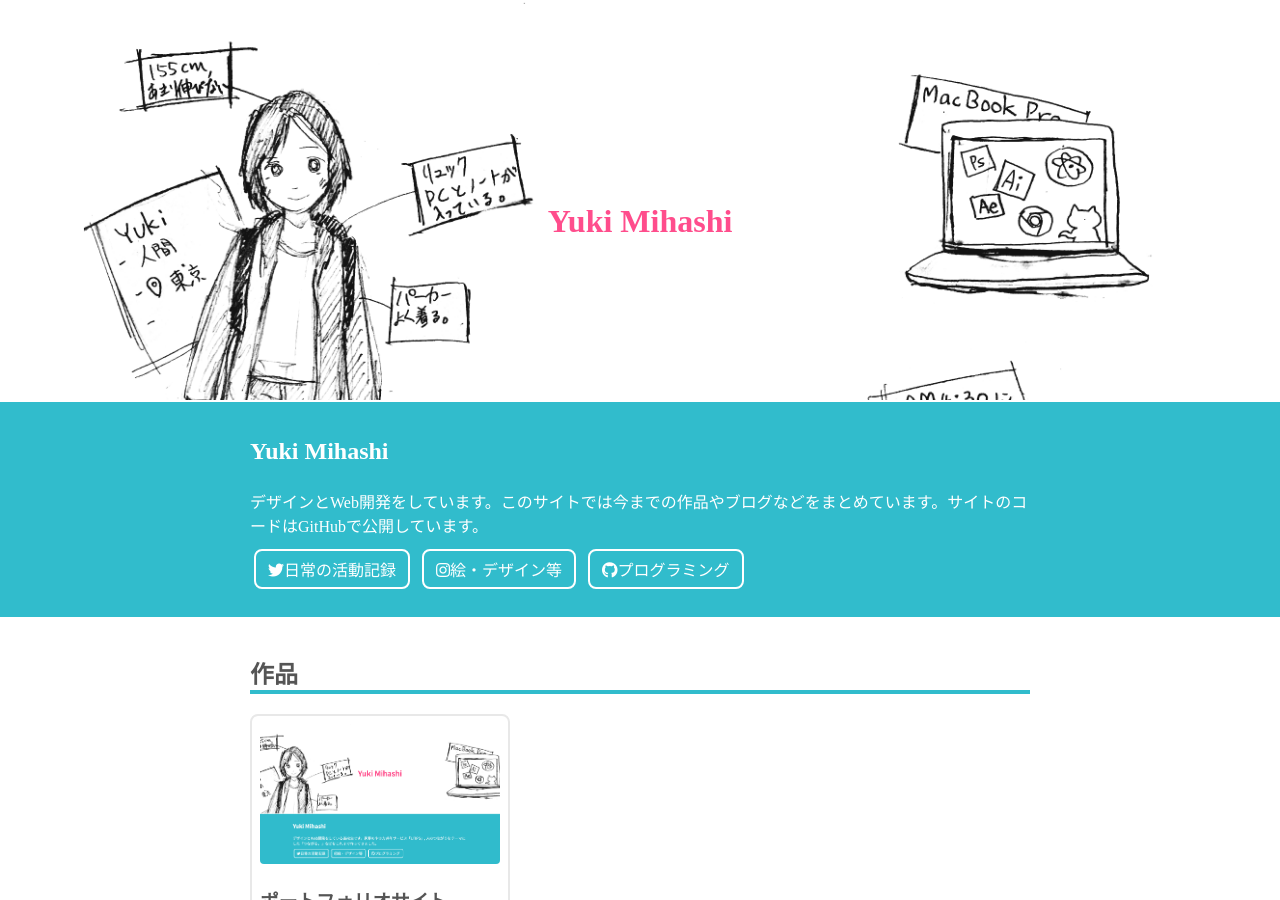
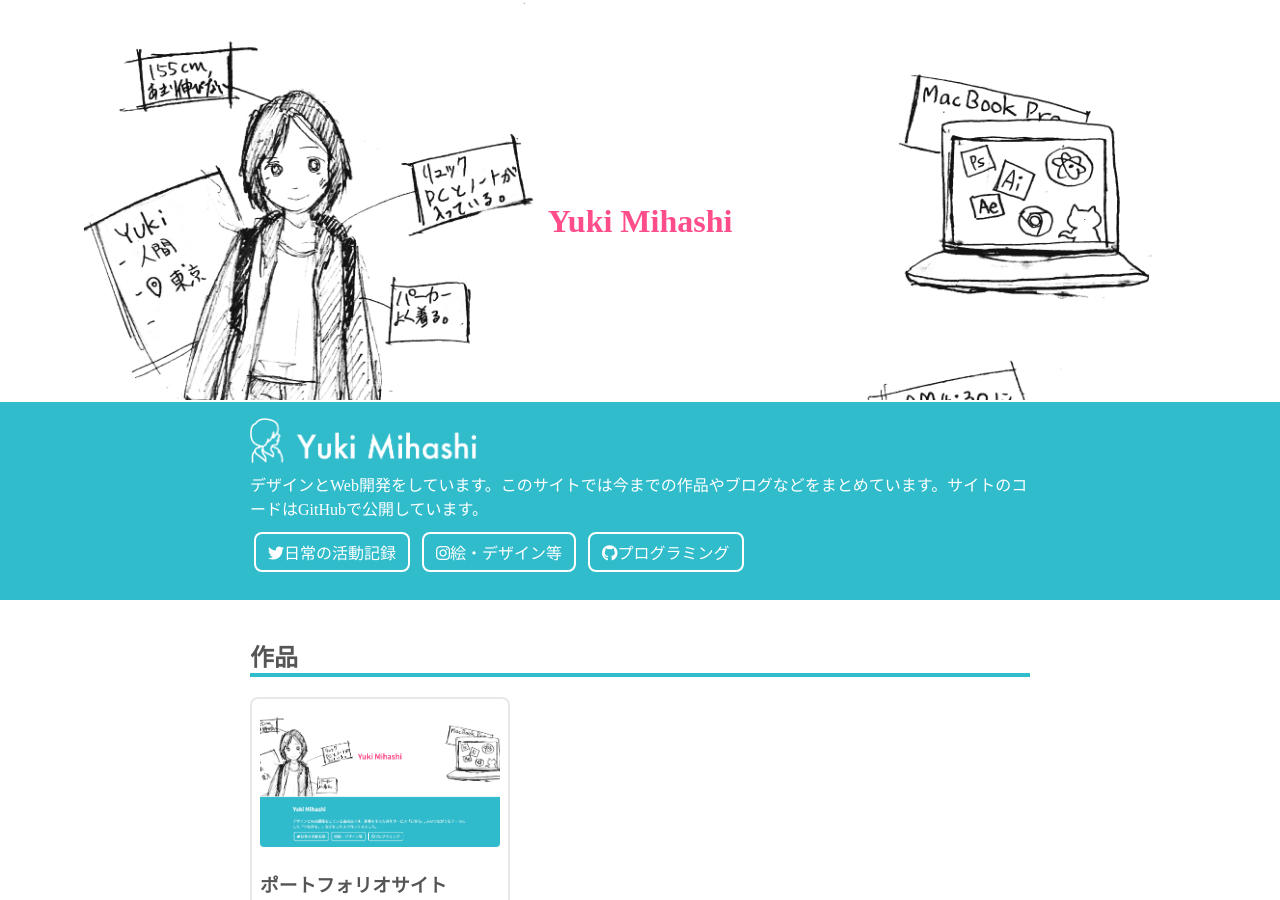
Before and after one commit to madoreenu/yuki384.github.io, a Jekyll site: the page built from index.md, in a window 1280 px wide and 900 px high. Built offline with Jekyll 4.4.1, drawn with Linux system fonts in a browser that asks for light colours; nearby versions of some CDN libraries.

Commit message:
add white logo to top page

```diff
--- a/_includes/home.html
+++ b/_includes/home.html
@@ -4,7 +4,7 @@
   </div>
 <div id="about">
   <div class="section">
-    <h2>Yuki Mihashi</h2>
+    <img src="/img/logo-white.png" alt="yuki mihashi" height="50px"><br>
     {{site.description}}
     <div class="sns">
       <a href="https://twitter.com/YukiMihashi"><i class="fab fa-twitter"></i>日常の活動記録</a>
```
Also changed, not shown: img/logo-white.png (added).
